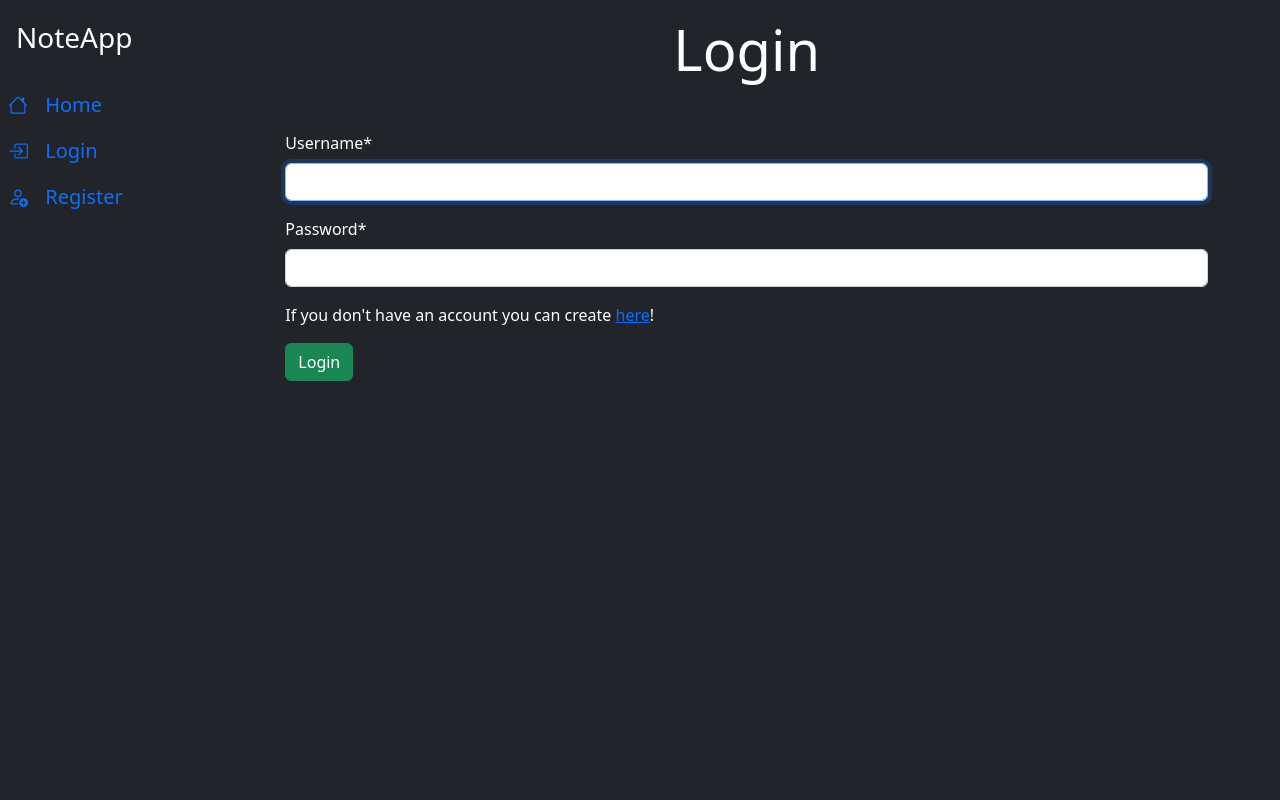
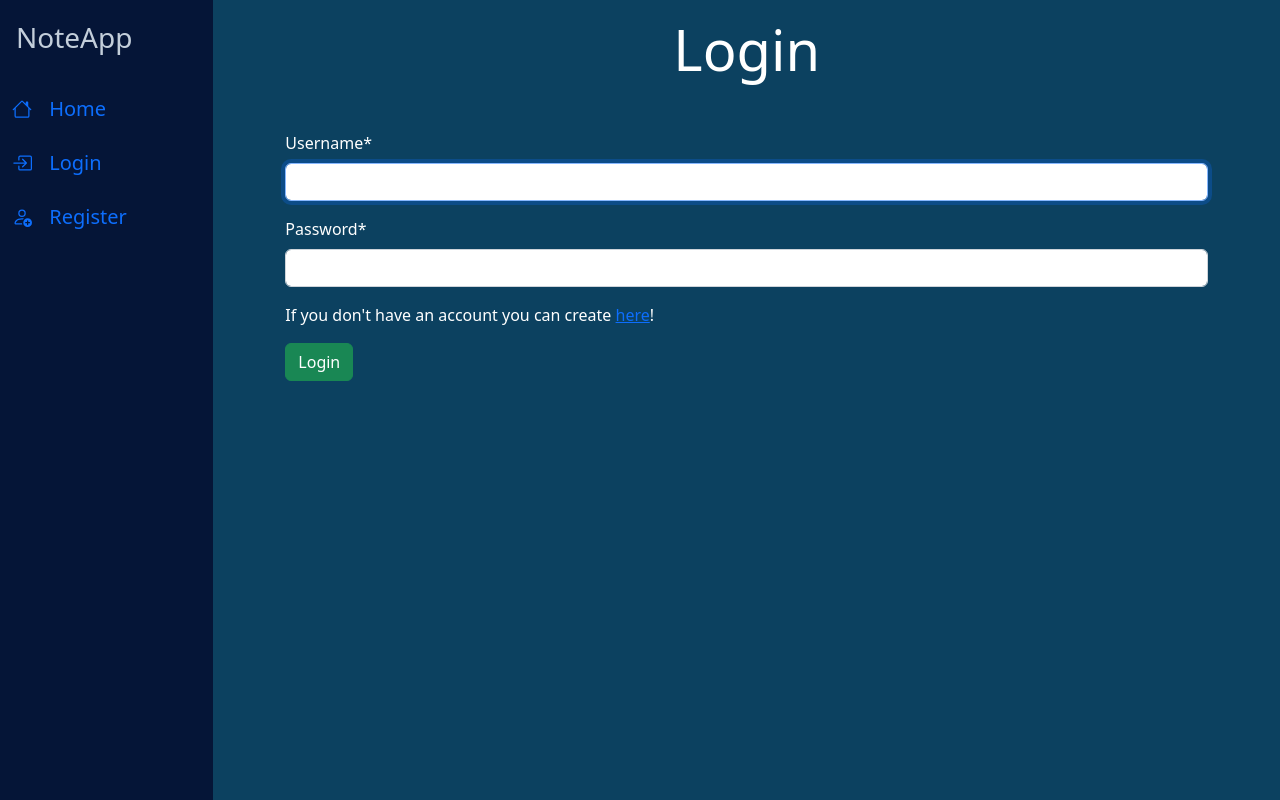
Before and after one commit to g-boron/NoteApp, a Django app: a page that uses NoteApp/notes/templates/notes/base.html in a window 1280 px wide. Run offline with Django 4.2, Linux system fonts and the light colour scheme; parts of the project's set-up code (start-up, migrations or seed data) failed here and were passed over; some libraries are stand-ins or nearby versions.

Commit message:
Changed UI colors and ordered notes by date

```diff
--- a/NoteApp/notes/templates/notes/base.html
+++ b/NoteApp/notes/templates/notes/base.html
@@ -13,14 +13,14 @@
 <body>
     <div class="container-fluid">
         <div class="row flex-nowrap">
-            <div class="col-auto col-md-3 col-xl-2 px-sm-2 px-0 bg-dark" style="font-size: 20px;">
+            <div class="col-auto col-md-3 col-xl-2 px-sm-2 px-0" style="font-size: 20px; background-color: #051537;">
                 <div class="d-flex flex-column align-items-center align-items-sm-start  pt-2 text-white min-vh-100">
                     <a href="/" class="d-flex align-items-center pb-3 mb-md-0 me-md-auto text-white text-decoration-none">
-                        <span class="fs-3 d-none d-sm-inline m-2">NoteApp</span>
+                        <span class="fs-3 d-none d-sm-inline m-2" style="color: #C3CEDA;">NoteApp</span>
                     </a>
                     <ul class="nav nav-pills flex-column mb-sm-auto mb-0 align-items-center align-items-sm-start" id="menu">
                         <li class="nav-item">
-                            <a href="{% url 'index' %}" class="nav-link align-middle px-0">
+                            <a href="{% url 'index' %}" class="nav-link align-middle px-0 m-1">
                                 <svg xmlns="http://www.w3.org/2000/svg" width="20" height="20" fill="currentColor" class="bi bi-house me-2" viewBox="0 0 16 16">
                                     <path d="M8.707 1.5a1 1 0 0 0-1.414 0L.646 8.146a.5.5 0 0 0 .708.708L2 8.207V13.5A1.5 1.5 0 0 0 3.5 15h9a1.5 1.5 0 0 0 1.5-1.5V8.207l.646.647a.5.5 0 0 0 .708-.708L13 5.793V2.5a.5.5 0 0 0-.5-.5h-1a.5.5 0 0 0-.5.5v1.293L8.707 1.5ZM13 7.207V13.5a.5.5 0 0 1-.5.5h-9a.5.5 0 0 1-.5-.5V7.207l5-5 5 5Z"/>
                                 </svg>
@@ -29,7 +29,7 @@
                         </li>
                         {% if user.is_authenticated %}
                         <li>
-                            <a href="{% url 'show_notes' %}" class="nav-link px-0 align-middle">
+                            <a href="{% url 'show_notes' %}" class="nav-link px-0 align-middle m-1">
                                 <svg xmlns="http://www.w3.org/2000/svg" width="20" height="20" fill="currentColor" class="bi bi-folder me-2" viewBox="0 0 16 16">
                                     <path d="M.54 3.87.5 3a2 2 0 0 1 2-2h3.672a2 2 0 0 1 1.414.586l.828.828A2 2 0 0 0 9.828 3h3.982a2 2 0 0 1 1.992 2.181l-.637 7A2 2 0 0 1 13.174 14H2.826a2 2 0 0 1-1.991-1.819l-.637-7a1.99 1.99 0 0 1 .342-1.31zM2.19 4a1 1 0 0 0-.996 1.09l.637 7a1 1 0 0 0 .995.91h10.348a1 1 0 0 0 .995-.91l.637-7A1 1 0 0 0 13.81 4H2.19zm4.69-1.707A1 1 0 0 0 6.172 2H2.5a1 1 0 0 0-1 .981l.006.139C1.72 3.042 1.95 3 2.19 3h5.396l-.707-.707z"/>
                                 </svg>
@@ -37,7 +37,7 @@
                             </a>
                         </li>
                         <li>
-                            <a href="{% url 'add_note' %}" class="nav-link px-0 align-middle">
+                            <a href="{% url 'add_note' %}" class="nav-link px-0 align-middle m-1">
                                 <svg xmlns="http://www.w3.org/2000/svg" width="20" height="20" fill="currentColor" class="bi bi-plus-square me-2" viewBox="0 0 16 16">
                                     <path d="M14 1a1 1 0 0 1 1 1v12a1 1 0 0 1-1 1H2a1 1 0 0 1-1-1V2a1 1 0 0 1 1-1h12zM2 0a2 2 0 0 0-2 2v12a2 2 0 0 0 2 2h12a2 2 0 0 0 2-2V2a2 2 0 0 0-2-2H2z"/>
                                     <path d="M8 4a.5.5 0 0 1 .5.5v3h3a.5.5 0 0 1 0 1h-3v3a.5.5 0 0 1-1 0v-3h-3a.5.5 0 0 1 0-1h3v-3A.5.5 0 0 1 8 4z"/>
@@ -47,14 +47,14 @@
                         </li>
                         <li>
                             {% if unread_notifications %}
-                            <a href="{% url 'show_notifications' %}" class="nav-link px-0 align-middle">
+                            <a href="{% url 'show_notifications' %}" class="nav-link px-0 align-middle m-1">
                                 <svg xmlns="http://www.w3.org/2000/svg" width="20" height="20" fill="currentColor" class="bi bi-bell me-2" viewBox="0 0 16 16">
                                     <path d="M8 16a2 2 0 0 0 2-2H6a2 2 0 0 0 2 2zM8 1.918l-.797.161A4.002 4.002 0 0 0 4 6c0 .628-.134 2.197-.459 3.742-.16.767-.376 1.566-.663 2.258h10.244c-.287-.692-.502-1.49-.663-2.258C12.134 8.197 12 6.628 12 6a4.002 4.002 0 0 0-3.203-3.92L8 1.917zM14.22 12c.223.447.481.801.78 1H1c.299-.199.557-.553.78-1C2.68 10.2 3 6.88 3 6c0-2.42 1.72-4.44 4.005-4.901a1 1 0 1 1 1.99 0A5.002 5.002 0 0 1 13 6c0 .88.32 4.2 1.22 6z"/>
                                 </svg>
                                 <span class="ms-1 d-none d-sm-inline">Notifications</span>
                             </a>
                             {% else %}
-                            <a href="{% url 'show_notifications' %}" class="nav-link px-0 align-middle">
+                            <a href="{% url 'show_notifications' %}" class="nav-link px-0 align-middle m-1">
                                 <svg xmlns="http://www.w3.org/2000/svg" width="20" height="20" fill="currentColor" class="bi bi-bell-slash me-2" viewBox="0 0 16 16">
                                     <path d="M5.164 14H15c-.299-.199-.557-.553-.78-1-.9-1.8-1.22-5.12-1.22-6 0-.264-.02-.523-.06-.776l-.938.938c.02.708.157 2.154.457 3.58.161.767.377 1.566.663 2.258H6.164l-1 1zm5.581-9.91a3.986 3.986 0 0 0-1.948-1.01L8 2.917l-.797.161A4.002 4.002 0 0 0 4 7c0 .628-.134 2.197-.459 3.742-.05.238-.105.479-.166.718l-1.653 1.653c.02-.037.04-.074.059-.113C2.679 11.2 3 7.88 3 7c0-2.42 1.72-4.44 4.005-4.901a1 1 0 1 1 1.99 0c.942.19 1.788.645 2.457 1.284l-.707.707zM10 15a2 2 0 1 1-4 0h4zm-9.375.625a.53.53 0 0 0 .75.75l14.75-14.75a.53.53 0 0 0-.75-.75L.625 15.625z"/>
                                 </svg>
@@ -63,7 +63,7 @@
                             {% endif %}
                         </li>
                         <li>
-                            <a href="{% url 'logout' %}" class="nav-link px-0 align-middle">
+                            <a href="{% url 'logout' %}" class="nav-link px-0 align-middle m-1">
                                 <svg xmlns="http://www.w3.org/2000/svg" width="20" height="20" fill="currentColor" class="bi bi-box-arrow-left me-2" viewBox="0 0 16 16">
                                     <path fill-rule="evenodd" d="M6 12.5a.5.5 0 0 0 .5.5h8a.5.5 0 0 0 .5-.5v-9a.5.5 0 0 0-.5-.5h-8a.5.5 0 0 0-.5.5v2a.5.5 0 0 1-1 0v-2A1.5 1.5 0 0 1 6.5 2h8A1.5 1.5 0 0 1 16 3.5v9a1.5 1.5 0 0 1-1.5 1.5h-8A1.5 1.5 0 0 1 5 12.5v-2a.5.5 0 0 1 1 0v2z"/>
                                     <path fill-rule="evenodd" d="M.146 8.354a.5.5 0 0 1 0-.708l3-3a.5.5 0 1 1 .708.708L1.707 7.5H10.5a.5.5 0 0 1 0 1H1.707l2.147 2.146a.5.5 0 0 1-.708.708l-3-3z"/>
@@ -73,7 +73,7 @@
                         </li>
                         {% else %}
                         <li>
-                            <a href="{% url 'login' %}" class="nav-link px-0 align-middle">
+                            <a href="{% url 'login' %}" class="nav-link px-0 align-middle m-1">
                                 <svg xmlns="http://www.w3.org/2000/svg" width="20" height="20" fill="currentColor" class="bi bi-box-arrow-in-right me-2" viewBox="0 0 16 16">
                                     <path fill-rule="evenodd" d="M6 3.5a.5.5 0 0 1 .5-.5h8a.5.5 0 0 1 .5.5v9a.5.5 0 0 1-.5.5h-8a.5.5 0 0 1-.5-.5v-2a.5.5 0 0 0-1 0v2A1.5 1.5 0 0 0 6.5 14h8a1.5 1.5 0 0 0 1.5-1.5v-9A1.5 1.5 0 0 0 14.5 2h-8A1.5 1.5 0 0 0 5 3.5v2a.5.5 0 0 0 1 0v-2z"/>
                                     <path fill-rule="evenodd" d="M11.854 8.354a.5.5 0 0 0 0-.708l-3-3a.5.5 0 1 0-.708.708L10.293 7.5H1.5a.5.5 0 0 0 0 1h8.793l-2.147 2.146a.5.5 0 0 0 .708.708l3-3z"/>
@@ -82,7 +82,7 @@
                             </a>
                         </li>
                         <li>
-                            <a href="{% url 'register' %}" class="nav-link px-0 align-middle">
+                            <a href="{% url 'register' %}" class="nav-link px-0 align-middle m-1">
                                 <svg xmlns="http://www.w3.org/2000/svg" width="20" height="20" fill="currentColor" class="bi bi-person-add me-2" viewBox="0 0 16 16">
                                     <path d="M12.5 16a3.5 3.5 0 1 0 0-7 3.5 3.5 0 0 0 0 7Zm.5-5v1h1a.5.5 0 0 1 0 1h-1v1a.5.5 0 0 1-1 0v-1h-1a.5.5 0 0 1 0-1h1v-1a.5.5 0 0 1 1 0Zm-2-6a3 3 0 1 1-6 0 3 3 0 0 1 6 0ZM8 7a2 2 0 1 0 0-4 2 2 0 0 0 0 4Z"/>
                                     <path d="M8.256 14a4.474 4.474 0 0 1-.229-1.004H3c.001-.246.154-.986.832-1.664C4.484 10.68 5.711 10 8 10c.26 0 .507.009.74.025.226-.341.496-.65.804-.918C9.077 9.038 8.564 9 8 9c-5 0-6 3-6 4s1 1 1 1h5.256Z"/>
@@ -95,7 +95,7 @@
 
                 </div>
             </div>
-            <div class="col text-center bg-dark text-white pt-3">
+            <div class="col text-center text-white pt-3" style="background-color: #0C4160;">
                 {% block content %}{% endblock %}
             </div>
         </div>
--- a/NoteApp/notes/templates/notes/search_results.html
+++ b/NoteApp/notes/templates/notes/search_results.html
@@ -10,7 +10,7 @@
         {% for note in notes %}
 
         <div class="col-md-12 mb-5">
-            <div class="card mx-auto bg-secondary mt-5 w-xl-25 w-lg-25 w-md-25 w-sm-75">
+            <div class="card mx-auto mt-5 w-xl-25 w-lg-25 w-md-25 w-sm-75" style="background-color: #738FA7;">
                 <div class="card-body">
                 {% if note.user != user %}
                     <h5 class="card-title text-dark text-start fs-3">{{ note.title }} - {{ note.user }}</h5>
@@ -19,7 +19,7 @@
                     <h5 class="card-title text-dark text-start fs-3">{{ note.title }}</h5>
                     <p class="card-title text-dark text-start fs-4 fst-italic">{{ note.category.name }}</p>
                 {% endif %}
-                <h6 class="card-subtitle mb-2 text-white-50 text-end">{{ note.add_date }}</h6>
+                <h6 class="card-subtitle mb-2 text-white-75 text-end">{{ note.add_date }}</h6>
                 <a href="{% url 'show' note.id %}" class="btn btn-primary mt-3 fs-5">See note</a>
                 </div>
             </div>
--- a/NoteApp/notes/templates/notes/show.html
+++ b/NoteApp/notes/templates/notes/show.html
@@ -42,9 +42,8 @@
             {% endfor %}
         {% endif %}
 
-        <div class="card text-dark mb-5 bg-secondary mx-auto">
+        <div class="card text-dark mb-5 mx-auto" style="background-color: #C3CEDA;">
             <div class="card-body">
-                <h5 class="card-title text-dark text-start fs-3">Note:</h5>
                 <h2 class="pt-5 text-start mb-5">{{ note.note_text | linebreaksbr }}</h2>
             </div>
         </div>
--- a/NoteApp/notes/templates/notes/show_notes.html
+++ b/NoteApp/notes/templates/notes/show_notes.html
@@ -15,7 +15,7 @@
         {% for note in notes %}
 
         <div class="col-md-12 mb-5">
-            <div class="card mx-auto bg-secondary mt-5 w-xl-25 w-lg-25 w-md-25 w-sm-75">
+            <div class="card mx-auto mt-5 w-xl-25 w-lg-25 w-md-25 w-sm-75" style="background-color: #738FA7;">
                 <div class="card-body">
                 {% if note.user != user %}
                     <h5 class="card-title text-dark text-start fs-3">{{ note.title }} - {{ note.user }}</h5>
@@ -24,7 +24,7 @@
                     <h5 class="card-title text-dark text-start fs-3">{{ note.title }}</h5>
                     <p class="card-title text-dark text-start fs-4 fst-italic">{{ note.category.name }}</p>
                 {% endif %}
-                <h6 class="card-subtitle mb-2 text-white-50 text-end">{{ note.add_date }}</h6>
+                <h6 class="card-subtitle mb-2 text-white-75 text-end">{{ note.add_date }}</h6>
                 <a href="{% url 'show' note.id %}" class="btn btn-primary mt-3 fs-5">See note</a>
                 </div>
             </div>
--- a/NoteApp/notes/views.py
+++ b/NoteApp/notes/views.py
@@ -53,7 +53,7 @@ class NotesListView(LoginRequiredMixin, ListView):
         return context
 
     def get_queryset(self):
-        queryset = Note.objects.filter(members__contains = [self.request.user])
+        queryset = Note.objects.filter(members__contains = [self.request.user]).order_by('-add_date')
         return queryset
 
 
@@ -198,7 +198,7 @@ class SearchResultsView(LoginRequiredMixin, ListView):
         query = self.request.GET.get('q')
         object_list = Note.objects.filter(
             Q(title__icontains=query) & Q(members__contains=[self.request.user])
-        )
+        ).order_by('-add_date')
         return object_list
 
 
```
Also changed, not shown: NoteApp/notes/templates/notes/notifications.html (+9 -3 lines).
